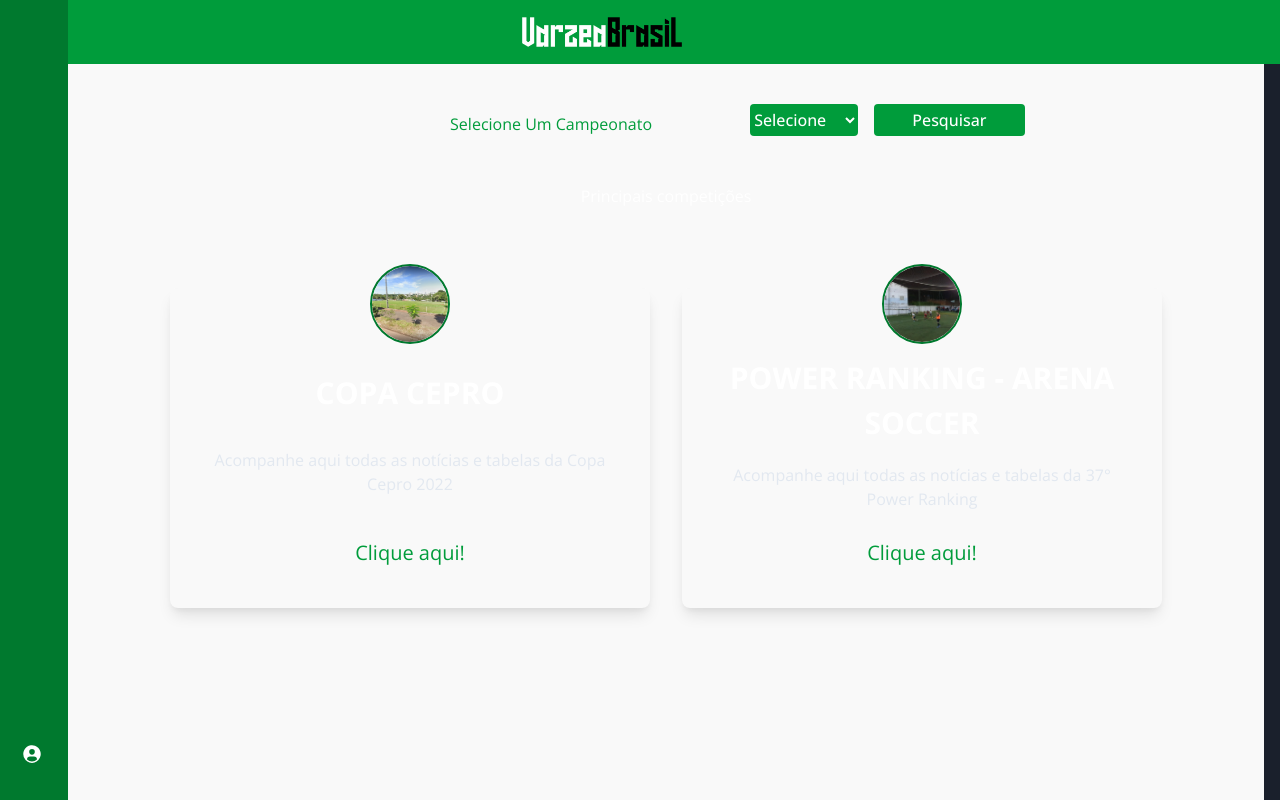
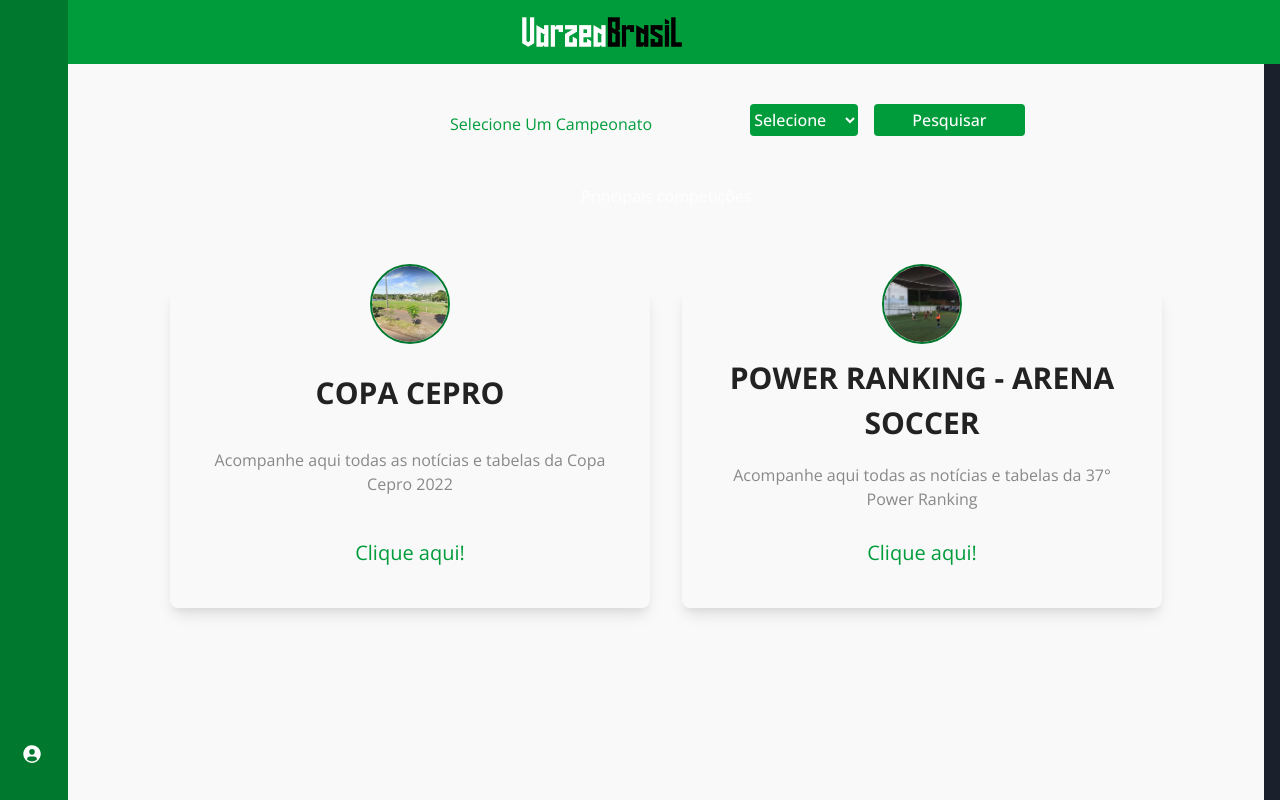
Before and after one commit to edgaregidio/varzeabrasil-app, a React (Vite) app in the folder web/: page /tables in a window 1280 px wide. Shown: the top 800 px of the page. Built offline with nearby package versions, Linux system fonts and the light colour scheme; some icons are missing.

Commit message:
correction colors

```diff
--- a/web/src/components/CardCup/index.jsx
+++ b/web/src/components/CardCup/index.jsx
@@ -41,7 +41,7 @@ export default function CardCup({ nameCup, description, photo, route }) {
         </Flex>
 
         <chakra.h2
-          color={useColorModeValue('gray.800', 'white')}
+          color={useColorModeValue('brand.700', 'brand.700')}
           fontSize={{ base: '2xl', md: '3xl' }}
           mt={{ base: 2, md: 0 }}
           fontWeight="bold"
@@ -49,7 +49,7 @@ export default function CardCup({ nameCup, description, photo, route }) {
           {nameCup}
         </chakra.h2>
 
-        <chakra.p mt={2} color={useColorModeValue('gray.600', 'gray.200')}>
+        <chakra.p mt={2} color={useColorModeValue('brand.300', 'brand.300')}>
           {description}
         </chakra.p>
 
--- a/web/src/styles/theme.js
+++ b/web/src/styles/theme.js
@@ -8,7 +8,8 @@ const colors = {
     300: '#888888',
     400: '#f9f9f9',
     500: '#e6e6e6',
-    600: '#06aa48'
+    600: '#06aa48',
+    700: '#222'
   }
 }
 
```
